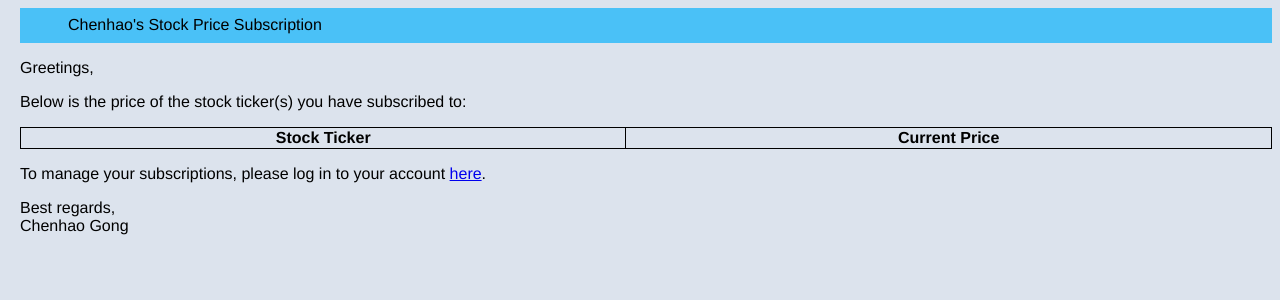
After one commit to shoko-inori/stock-subscription, a Django app: template src/templates/email_template.html in a window 1280 px wide. The commit adds this page. Shown: the top 300 px of the page. Run offline with Django 3.2, Linux system fonts and the light colour scheme; the template is opened without the code that fills it, so the values that code supplies are empty; parts of the project's set-up code (start-up, migrations or seed data) failed here and were passed over.

Commit message:
Implementation of sending email upon pressing send now

```diff
--- a/src/home/models.py
+++ b/src/home/models.py
@@ -1,5 +1,6 @@
 from django.db import models
 from django.contrib.auth.models import User
+
 
 # Create your models here.
 class Subscription(models.Model):
--- a/src/stocksubscription/settings.py
+++ b/src/stocksubscription/settings.py
@@ -23,7 +23,7 @@ BASE_DIR = Path(__file__).resolve().parent.parent
 SECRET_KEY = 'django-insecure-s+&1!)rvvg=(u9wal%-+$zlwy@ortkjlkjljkikl!2l2rzr_s6_27bfe0o'
 
 # SECURITY WARNING: don't run with debug turned on in production!
-DEBUG = False
+DEBUG = True
 
 ALLOWED_HOSTS = ['127.0.0.1']
 
--- a/src/stocksubscription/urls.py
+++ b/src/stocksubscription/urls.py
@@ -17,6 +17,7 @@ from django.contrib import admin
 from django.urls import path, include
 
 from home.views import home_view, subscribe_view, delete_view
+from mail.views import send_email_view
 from register.views import register_view
 
 urlpatterns = [
@@ -25,5 +26,6 @@ urlpatterns = [
     path('register/', register_view, name="register"),
     path('', include("django.contrib.auth.urls")),
     path('subscribe/', subscribe_view, name="subscribe"),
-    path('<int:sub_id>/unsubscribe/', delete_view, name="unsubscribe")
+    path('<int:sub_id>/unsubscribe/', delete_view, name="unsubscribe"),
+    path('<int:sub_id>/send-mail/', send_email_view, name="send_mail"),
 ]
--- /dev/null
+++ b/src/templates/email_template.html
@@ -0,0 +1,70 @@
+<!DOCTYPE html>
+<html lang="en">
+<head>
+    <meta charset="UTF-8">
+    <title>Latest stock prices from your subscription - Chenhao's Stock Price Subscription</title>
+    <style type="text/css">
+        body {
+            background-color: #dce3ed;
+            margin-left: 20px;
+            font-family: "Helvetica Neue", Helvetica, sans-serif;
+        }
+
+        .navbar ul {
+            list-style-type: none;
+            height: 35px;
+            background-color: #4ac1f7;
+            margin: 0;
+        }
+
+        .navbar li {
+            float: left;
+            display: inline-block;
+            text-align: center;
+        }
+
+        .navbar li a {
+            display: block;
+            padding: 8px;
+        }
+
+        table, td, th {
+            border-collapse: collapse;
+            border: 1px solid black;
+        }
+
+        table {
+            width: 100%
+        }
+
+        td, th {
+            text-align: center;
+        }
+    </style>
+</head>
+<body>
+    <div class="navbar">
+        <ul>
+            <li><a>Chenhao's Stock Price Subscription</a></li>
+        </ul>
+    </div>
+    <p>Greetings, </p>
+    <p>Below is the price of the stock ticker(s) you have subscribed to: </p>
+    <table>
+            <tbody>
+                <tr>
+                    <th>Stock Ticker</th>
+                    <th>Current Price</th>
+                </tr>
+                {% for sub in subscriptions %}
+                    <tr>
+                        <td>{{ sub.ticker }}</td>
+                        <td>${{ sub.current_price }}</td>
+                    </tr>
+                {% endfor %}
+            </tbody>
+    </table>
+    <p>To manage your subscriptions, please log in to your account <a href="https://stock-subscription.herokuapp.com">here</a>. </p>
+    <p>Best regards, <br> Chenhao Gong</p>
+</body>
+</html>
--- a/src/templates/home.html
+++ b/src/templates/home.html
@@ -18,7 +18,7 @@
                         <td>{{ sub.ticker }}</td>
                         <td>${{ sub.current_price }}</td>
                         <td>{{ sub.email }}</td>
-                        <td><a>Send Now</a> | <a href="{{ sub.id }}/unsubscribe/">Unsubscribe</a></td>
+                        <td><a href="{{ sub.id }}/send-mail/">Send Now</a> | <a href="{{ sub.id }}/unsubscribe/">Unsubscribe</a></td>
                     </tr>
                 {% endfor %}
             </tbody>
```
Also changed, not shown: src/mail/tasks.py (added, +39 -0 lines), src/mail/views.py (+10 -1 lines).
